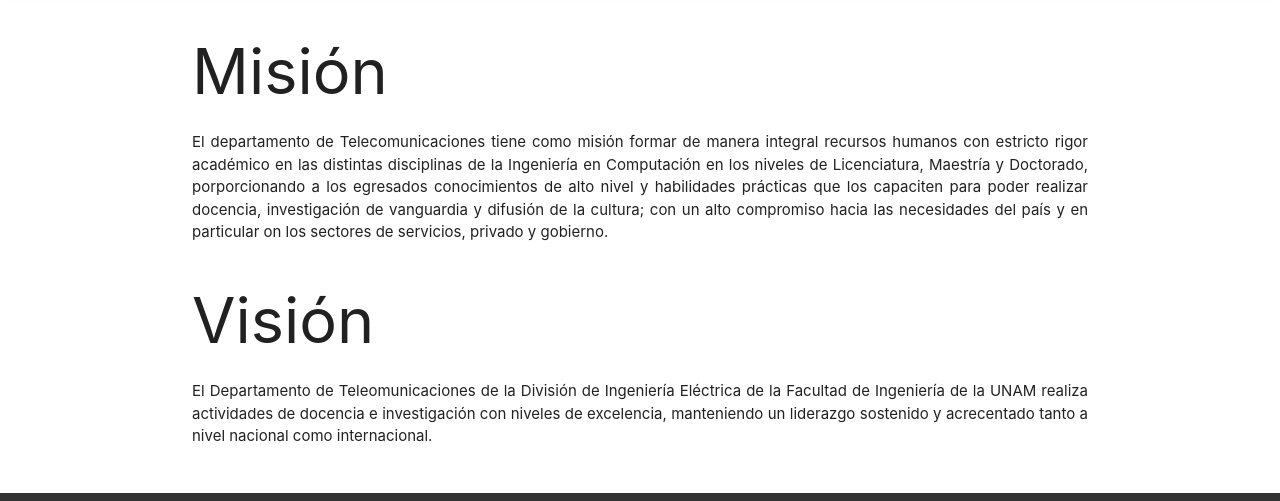
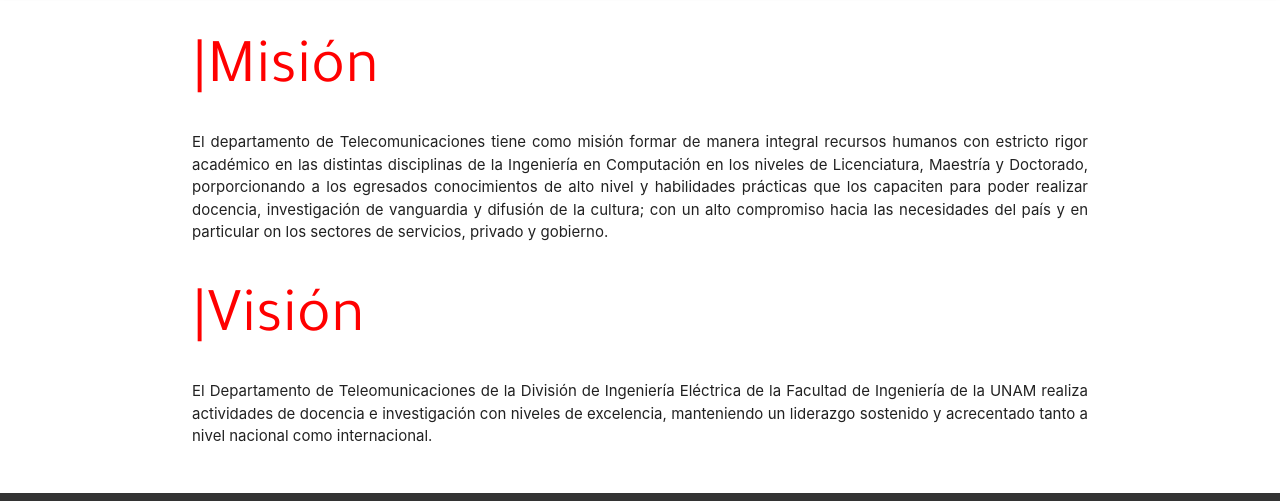
Before and after one commit to Auro19/telecom-fi, a plain HTML site: page misionyvision.html in a window 1280 px wide. Shown: the part 204-705 px from the top of the page. Drawn offline with nearby package versions, Linux system fonts and the light colour scheme.

Commit message:
Update misionyvision.html

```diff
--- a/misionyvision.html
+++ b/misionyvision.html
@@ -34,7 +34,6 @@
               <ul id="dropdown-nuestrodepartamento" class="dropdown-content">
                 <li><a href="misionyvision.html">Misión y Visión</a></li><hr>
                 <li><a href="funcionesehistoria.html">Funciones e Historia</a></li><hr>
-                <li><a href="responsables.html">Responsables</a></li><hr>
               </ul>
 
                 <ul id="dropdown-alumnos" class="dropdown-content">
@@ -87,7 +86,9 @@
 
                             <div class="entry-content notopmargin">
                               <div class="title-block">
-                                <h1><span>Misión</span></h1>
+                                <div class="li">
+                                <link href="https://fonts.googleapis.com/css?family=Tajawal" rel="stylesheet">
+                                <h1><span>|Misión</span></h1></div>
                             </div>
                             <p style="text-align: justify">El departamento de Telecomunicaciones tiene como misión formar de manera integral recursos humanos
                         con estricto rigor académico en las distintas disciplinas de la Ingeniería en Computación
@@ -97,7 +98,8 @@
                         particular on los sectores de servicios, privado y gobierno.</p>
 
                             <div class="title-block">
-                                <h1><span>Visi&oacute;n</span></h1>
+                            <div class="li">
+                                <h1><span>|Visión</span></h1></div>
                             </div>
                             <p style="    text-align: justify;">El Departamento de Teleomunicaciones de la Divisi&oacute;n de Ingenier&iacute;a El&eacute;ctrica de la Facultad
                         de Ingenier&iacute;a de la UNAM realiza actividades de docencia e investigaci&oacute;n con niveles de excelencia,
```
